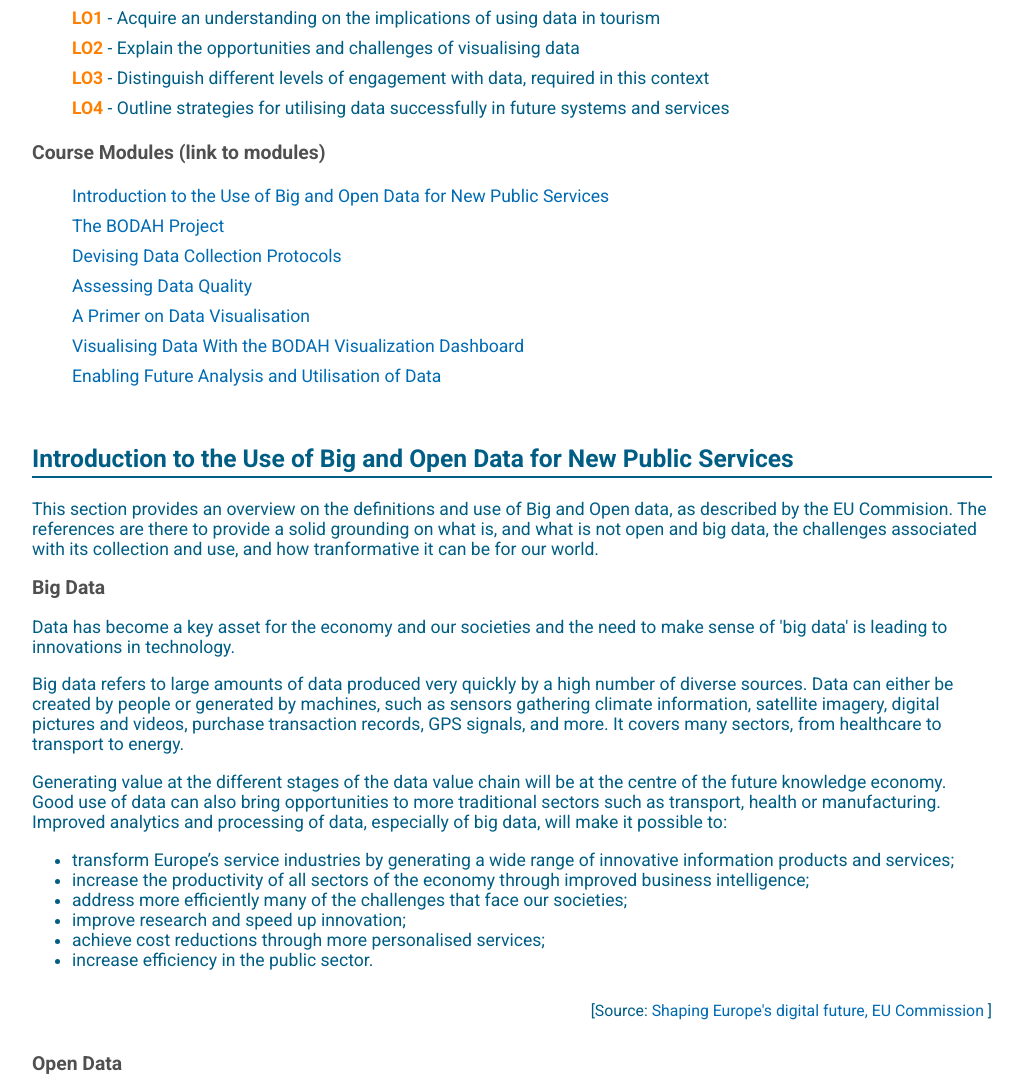
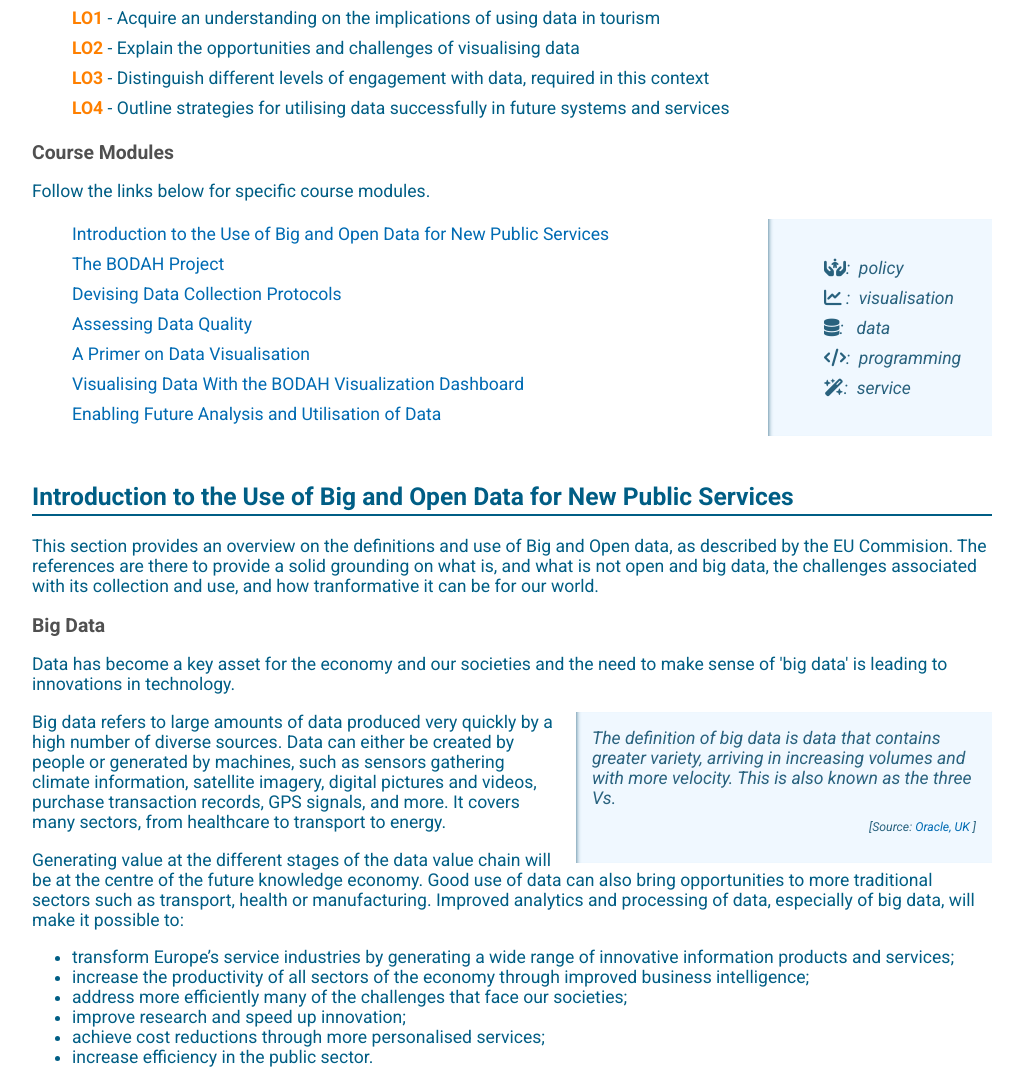
Before and after one commit to ritsosp/bodah_course, a plain HTML site: page index.html in a window 1280 px wide. Shown: the part 511-1589 px from the top of the page, without its empty margins (128-1151 px from the left). Drawn offline with Linux system fonts and the light colour scheme.

Commit message:
Aside update
Updated two bubble types, using aside and added support for font-awesome

```diff
--- a/css/bodah_style.css
+++ b/css/bodah_style.css
@@ -34,6 +34,12 @@ body{
     margin: 2em 0 2em 0;
 }
 
+.refBubbleLink{
+  display: block;
+  text-align: right;
+  font-size: 0.7em;
+  margin: 1em 0 1em 0;
+}
 
 
 
@@ -63,3 +69,24 @@ h4 {font-size: 0.9em; color: #505050}
 section {
     margin-bottom: 3em;
 }
+
+
+
+aside {
+  width: 40%;
+  padding: 1rem;
+  margin: 0 0 0 1rem ;
+  float: right;
+  box-shadow: inset 5px 0 5px -5px #29627e;
+  font-style: italic;
+  color: #29627e;
+  background-color: aliceblue;
+}
+
+aside > p {
+  margin: .5rem;
+}
+
+.smallBuble {
+  width: 20%;
+}
--- a/index.html
+++ b/index.html
@@ -5,6 +5,7 @@
     <link rel="preconnect" href="https://fonts.googleapis.com">
 <link rel="preconnect" href="https://fonts.gstatic.com" crossorigin>
 <link href="https://fonts.googleapis.com/css2?family=Cabin:ital,wght@0,400;0,700;1,400;1,700&family=Roboto:ital,wght@0,100;0,300;0,400;0,500;0,700;0,900;1,100;1,300;1,400;1,500;1,700;1,900&display=swap" rel="stylesheet">
+<link rel="stylesheet" href="https://cdnjs.cloudflare.com/ajax/libs/font-awesome/6.2.1/css/all.min.css" integrity="sha512-MV7K8+y+gLIBoVD59lQIYicR65iaqukzvf/nwasF0nqhPay5w/9lJmVM2hMDcnK1OnMGCdVK+iQrJ7lzPJQd1w==" crossorigin="anonymous" referrerpolicy="no-referrer" />
 </head>
 <body>
 
@@ -40,7 +41,20 @@
         <li><span class="loAccent">LO4</span> - Outline strategies for utilising data successfully in future systems and services</li>
     </ul>
 
-    <h2 >Course Modules (link to modules)</h2>
+    <h2 id="modules" >Course Modules </h2>
+
+    <p>Follow the links below for specific course modules.</p>
+
+    <aside class="smallBuble">
+        <ul class="no-bullets">
+            <li><i class="fa-solid fa-hands-holding-child"></i>: &nbsp;policy</li>
+            <li><i class="fa-solid fa-chart-line"></i> : &nbsp;visualisation </li>
+            <li><i class="fa-solid fa-database"></i>: &nbsp; data </li>
+            <li><i class="fa-solid fa-code"></i>: &nbsp;programming</li>
+            <li><i class="fa-solid fa-wand-magic-sparkles"></i>: &nbsp;service</li>
+        </ul>
+    </aside>
+
 
     <ul class="no-bullets">
         <li><a href="#bigDataIntro">Introduction to the Use of Big and Open Data for New Public Services</a></li>
@@ -69,6 +83,8 @@
 
         <p>Data has become a key asset for the economy and our societies and the need to make sense of 'big data' is leading to innovations in technology.</p>
 
+        <aside> The definition of big data is data that contains greater variety, arriving in increasing volumes and with more velocity. This is also known as the three Vs. <br/>  <div class="refBubbleLink">[Source: <a href="https://www.oracle.com/uk/big-data/what-is-big-data/">Oracle, UK</a> ]</div>
+        </aside>
 
         <p>Big data refers to large amounts of data produced very quickly by a high number of diverse sources. Data can either be created by people or generated by machines, such as sensors gathering climate information, satellite imagery, digital pictures and videos, purchase transaction records, GPS signals, and more. It covers many sectors, from healthcare to transport to energy.</p>
 
@@ -87,8 +103,7 @@
 
         <h2>Open Data</h2>
 
-        <p>We have selected, below, three videos, from the Publiocations Office of the European Union that explains what is open data, how can we extract value from it, and what determines the quality of data. Feel free to learn more about open data from the remaining videos, available <a href="https://www.youtube.com/playlist?list=PLT5rARDev_rnG9rj7hZG0hALPWQS8mLGA">here</a>.</p>
-
+        <p>We have selected, below, three videos, from the Publications Office of the European Union that explains what is open data, how can we extract value from it, and what determines the quality of data. Feel free to learn more about open data from the remaining videos, available <a href="https://www.youtube.com/playlist?list=PLT5rARDev_rnG9rj7hZG0hALPWQS8mLGA">here</a>.</p>
 
 
         <h3>What is open data?</h3>
@@ -112,6 +127,8 @@
 
         <em>Studies conducted for the European Commission showed that businesses and citizens were facing difficulties in finding and re-using public sector information. The Communication on Open data states that “the availability of the information in a machine-readable format and a thin layer of commonly agreed metadata could facilitate data cross-reference and interoperability and therefore considerably enhance its value for reuse”.</em>
 
+
+
         <p>We believe that is is a major challenge withing the European area, and beyond, and in many ways requires us to take a step back, and revisit the suitability, quality and usability of our data. Towards this key message, the BODAH Course focuses on best practice and principles that are important for the utilisation of touristic data, in the future, with smarter (i.e., AI-enabled) services and systems.</p>
 
 
@@ -130,13 +147,20 @@
 
         <p>Tourism is a major engine of economic development, but it also creates a burden difficult to bear among the inhabitants Mass tourism is promoted for destinations of great cultural, historical and heritage importance, some of them also classified as World Heritage sites by UNESCO. </p>
 
+
+        <aside>
+            <p>The main aim of the project was:</p>
+
+            <p><em>“...to strengthen sustainable tourism and improve people management flows in the cities in which we operate as this creates benefits for both visitors to the destination and for its citizens” .</em></p>
+            <p>How can this be achieved? By designing technological solutions that collect data from different sources and transform them into practical knowledge.</p>
+
+            </aside>
+
         <p>BODAH (Big and Open Data for Atlantic Heritage) aims at improving cooperation, joint planning and at better managing conflicting interests to improve the management of two kind of cultural destinations that can benefit and be affected by tourism and the pressure of local citizens: Old-historical city centres and Sites of particular cultural or heritage interest. </p>
 
-        <p>The main aim of the project was:</p>
 
-        <em>“...to strengthen sustainable tourism and improve people management flows in the cities in which we operate as this creates benefits for both visitors to the destination and for its citizens” .</em>
 
-        <p>How can this be achieved? By designing technological solutions that collect data from different sources and transform them into practical knowledge.</p>
+
 
         <p>The project takes advantage of technology and innovation in management tools (Smart Cities), in particular, through the collection of existing - and generation of complementary - data (Big Data, Open Data, Internet of the Things, data provided through existing sensors, local systems or cameras, etc.). One of the key objectives was to develop new solutions to address social and public needs, contributing to create new alternative offers adapted to the interests of visitors to better distribute their crowd flows, as well as redistribute impacts (both, environmental and economic ones) on heritage sites, cities and monuments.</p>
 
```
Also changed, not shown: 1 other file.
